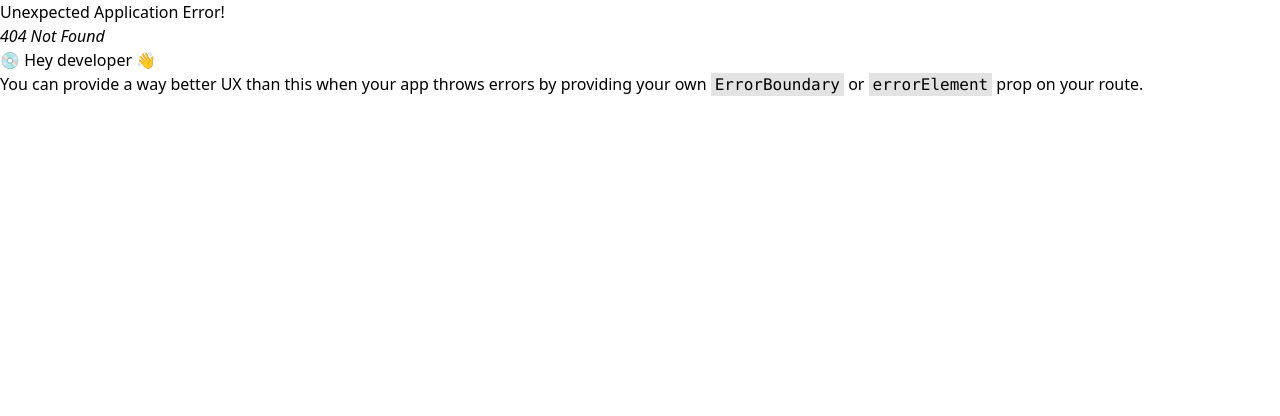
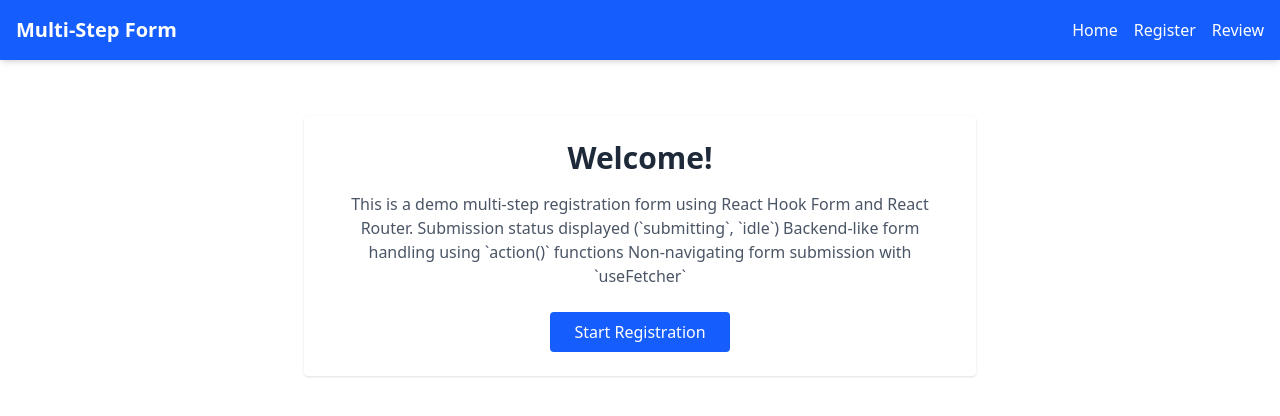
Before and after one commit to MaRuF2131/react-hook-form-usefetcher-action, a React (Vite) app: page / in a window 1280 px wide. Before the commit this address had no page. Shown: the top 416 px of the page. Built offline with nearby package versions, Linux system fonts and the light colour scheme.

Commit message:
add react-hook-form built in valitation rules

```diff
--- /dev/null
+++ b/src/Layout/Mainlayout.jsx
@@ -0,0 +1,13 @@
+import { Outlet } from "react-router-dom";
+import Navbar from "../components/Navbar";
+
+export default function Mainlayout() {
+  return (
+    <div>
+      <Navbar />
+      <main className="p-4">
+        <Outlet />
+      </main>
+    </div>
+  );
+}
--- a/src/components/Step1.jsx
+++ b/src/components/Step1.jsx
@@ -7,6 +7,7 @@ export default function Step1({ onNext, defaultValues }) {
     handleSubmit,
     formState: { errors },
   } = useForm({ defaultValues });
+  console.log(errors.lastName)
 
   return (
     <form onSubmit={handleSubmit(onNext)} className="space-y-6">
@@ -25,7 +26,15 @@ export default function Step1({ onNext, defaultValues }) {
       <div>
         <label className="block text-sm font-medium text-gray-700 mb-1">Last Name</label>
         <input
-          {...register("lastName", { required: "Last name required" })}
+
+        ///Built-in Rules: required and max length
+          {...register("lastName", {
+             required: "Last name required",
+             maxLength:{
+              value:20,
+              message:"Last name must be 20 characters or less"
+            }
+          })}
           placeholder="Last Name"
           className="w-full px-4 py-2 border border-gray-300 rounded-md focus:outline-none focus:ring-2 focus:ring-blue-500"
         />
--- a/src/pages/Homepage.jsx
+++ b/src/pages/Homepage.jsx
@@ -4,7 +4,11 @@ export default function Home() {
   return (
     <div className="max-w-2xl mx-auto mt-10 p-6 text-center bg-white shadow rounded">
       <h2 className="text-3xl font-bold text-gray-800 mb-4">Welcome!</h2>
-      <p className="text-gray-600 mb-6">This is a demo multi-step registration form using React Hook Form and React Router.</p>
+      <p className="text-gray-600 mb-6">This is a demo multi-step registration form using React Hook Form and React Router.
+        Submission status displayed (`submitting`, `idle`)
+        Backend-like form handling using `action()` functions
+        Non-navigating form submission with `useFetcher`
+      </p>
       <Link
         to="/register"
         className="inline-block bg-blue-600 text-white py-2 px-6 rounded hover:bg-blue-700 transition"
--- a/src/routes/Routes.jsx
+++ b/src/routes/Routes.jsx
@@ -1,27 +1,37 @@
 // src/routes/registration.js
+import Mainlayout from "../Layout/Mainlayout";
+import Home from "../pages/Homepage";
 import Registration from "../pages/Registration";
 import Review from "../pages/Review";
 
 export const registrationLoader = async () => {
-  // Load saved form data or initial state here if needed
   return {};
 };
 
 export const registrationAction = async ({ request }) => {
   const formData = await request.formData();
-  // You can parse and validate here, or save partially
   return Object.fromEntries(formData);
 };
 
 export const routes = [
   {
-    path: "/register",
+    path: "/",
+    element: <Mainlayout />,
+    children: [
+      {
+        index: true,
+        element: <Home />,
+      },
+      {
+        path: "register",
         element: <Registration />,
         loader: registrationLoader,
         action: registrationAction,
       },
       {
-    path: "/register/review",
+        path: "register/review",
         element: <Review />,
       },
+    ],
+  },
 ];
```
Lines whose indentation alone changed are shown as unchanged.
